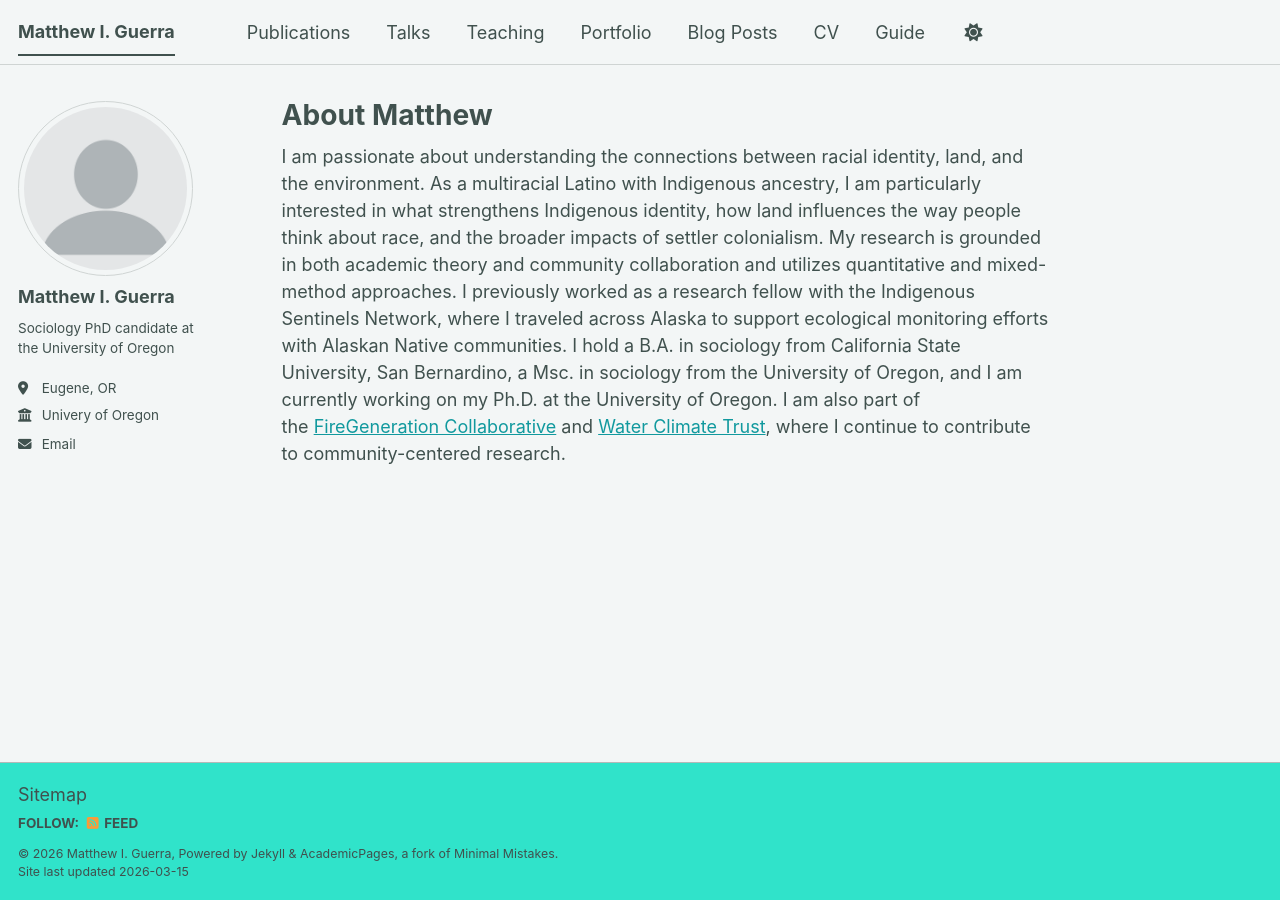
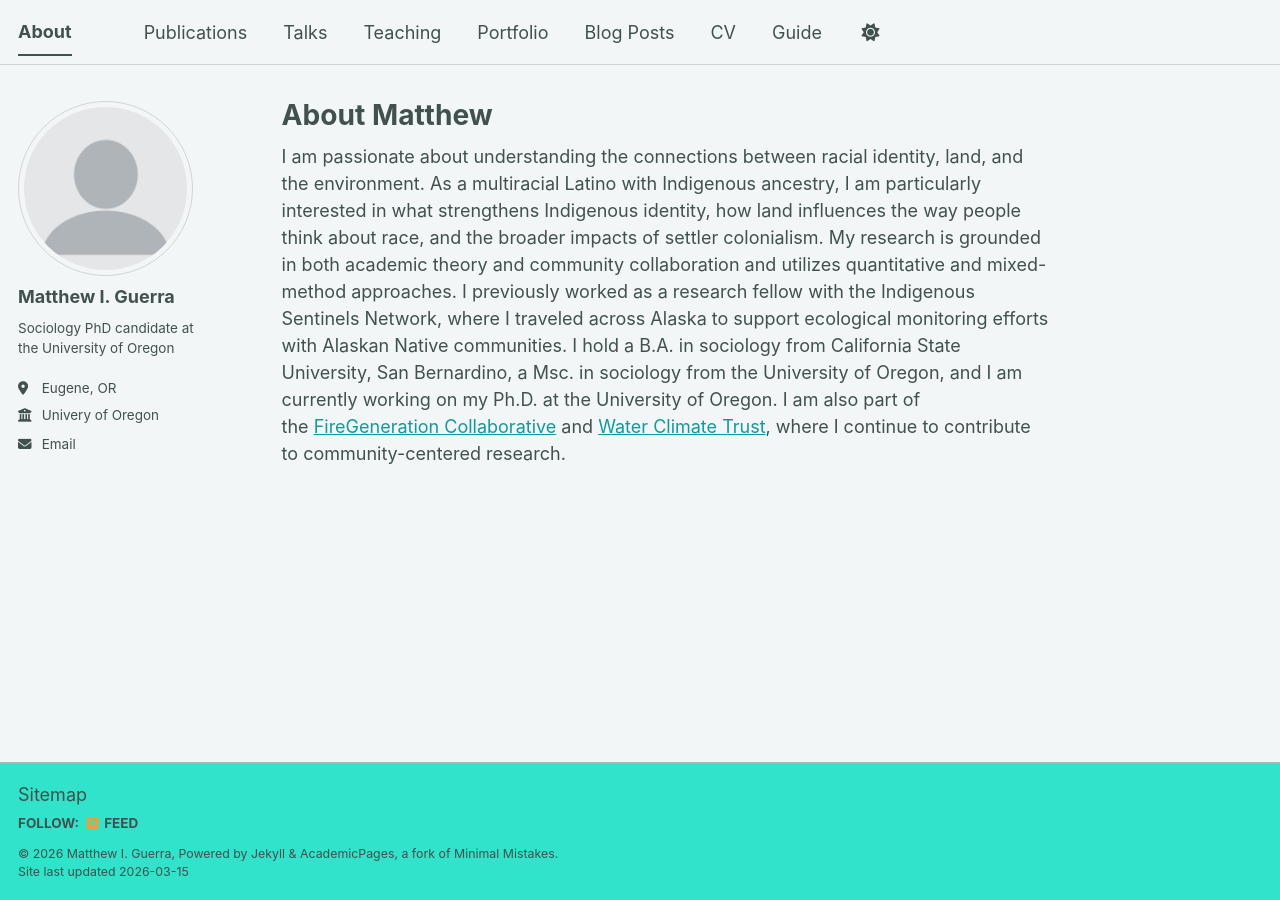
Before and after one commit to matthew-guerra/matthew-guerra.github.io, a Jekyll site: the page built from _pages/about.md, in a window 1280 px wide. Built offline with Jekyll 4.4.1, drawn with Linux system fonts in a browser that asks for light colours; a script bundle is joined from its source files by our own code; library files that are not in the unit come from our copies.

Commit message:
Update _config.yml

```diff
--- a/_config.yml
+++ b/_config.yml
@@ -9,7 +9,7 @@
 # Basic Site Settings
 locale                   : "en-US"
 site_theme               : "mint" # The available themes options are "default", "air", "sunrise", "mint", "dirt" and "contrast"
-title                    : "Matthew I. Guerra"
+title                    : "About"
 title_separator          : "-"
 name                     : &name "Matthew I. Guerra"
 description              : &description "Your Name's academic portfolio"   # Update this with a general description of your site, this is the default if not overridden by a page
```
